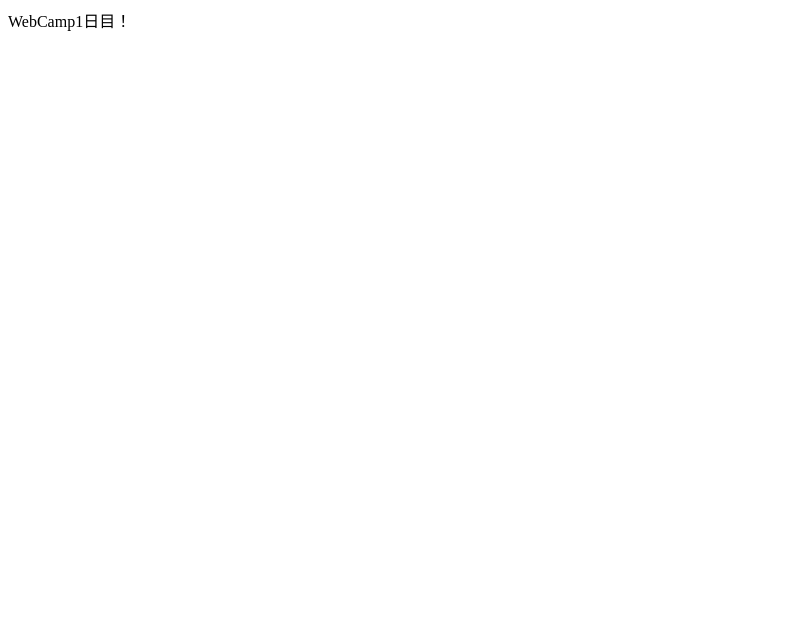
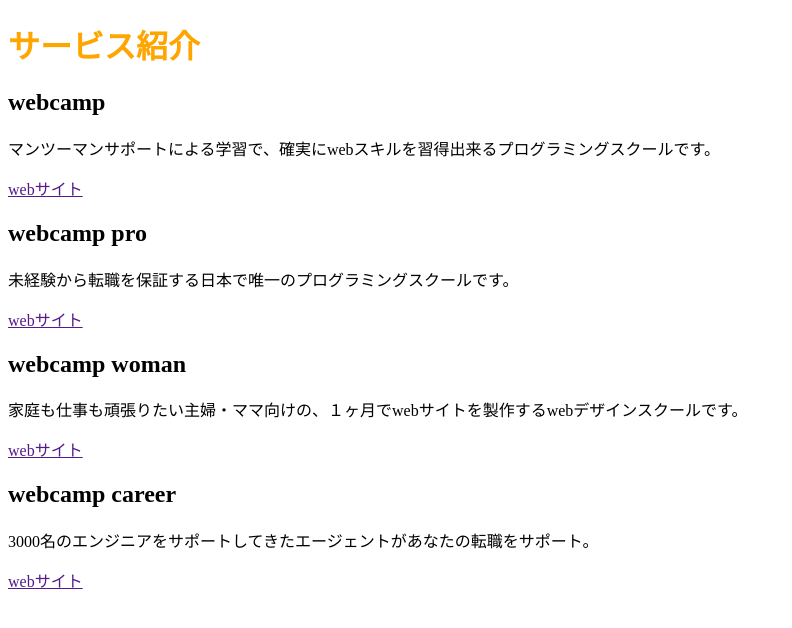
Before and after one commit to aikawa321/CARAVAN, a plain HTML site: page index.html in a window 1280 px wide. Shown: the whole page, without its empty margins (0-792 px from the left). Drawn offline with Linux system fonts and the light colour scheme.

Commit message:
[finish]1-2

```diff
--- a/index.html
+++ b/index.html
@@ -5,5 +5,22 @@
     <meta charset="UTF-8">
     <title>初めてのHTML</title>
 </head>
-<body>WebCamp1日目！</body>
+<body>
+	<h1>サービス紹介</h1>
+	<h2>webcamp</h2>
+	<p>マンツーマンサポートによる学習で、確実にwebスキルを習得出来るプログラミングスクールです。</p>
+	<a href="">webサイト</a>
+
+	<h2>webcamp pro</h2>
+	<p>未経験から転職を保証する日本で唯一のプログラミングスクールです。</p>
+	<a href="">webサイト</a>
+
+	<h2>webcamp woman</h2>
+	<p>家庭も仕事も頑張りたい主婦・ママ向けの、１ヶ月でwebサイトを製作するwebデザインスクールです。</p>
+	<a href="">webサイト</a>
+
+	<h2>webcamp career</h2>
+	<p>3000名のエンジニアをサポートしてきたエージェントがあなたの転職をサポート。</p>
+	<a href="">webサイト</a>
+</body>
 </html>
```
